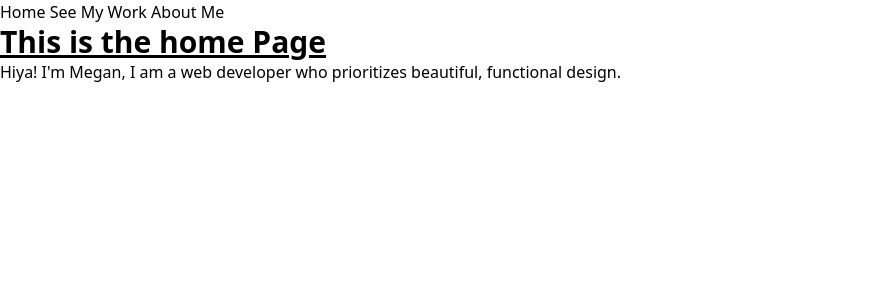
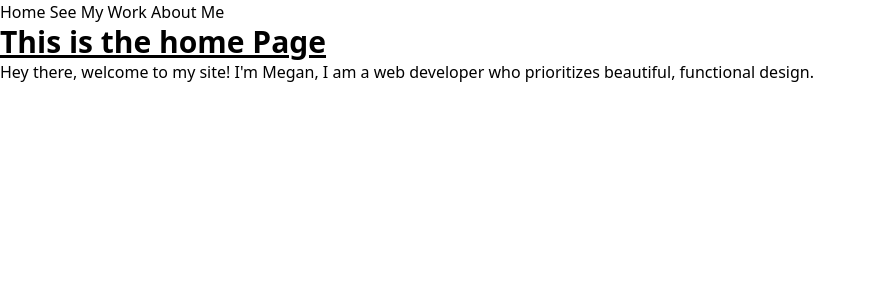
Before and after one commit to megrde93/MegansPortfolio, a React (Create React App) app: page / in a window 1280 px wide. Shown: the top 300 px of the page, without its empty margins (0-876 px from the left). Built offline with nearby package versions, Linux system fonts and the light colour scheme.

Commit message:
phrasing

```diff
--- a/src/components/HomePage.js
+++ b/src/components/HomePage.js
@@ -5,8 +5,8 @@ const HomePage = () => {
     <div>
       <h1 className="text-3xl font-bold underline"> This is the home Page </h1>
       <h2>
-        Hiya! I'm Megan, I am a web developer who prioritizes beautiful,
-        functional design.
+        Hey there, welcome to my site! I'm Megan, I am a web developer who
+        prioritizes beautiful, functional design.
       </h2>
     </div>
   );
```
